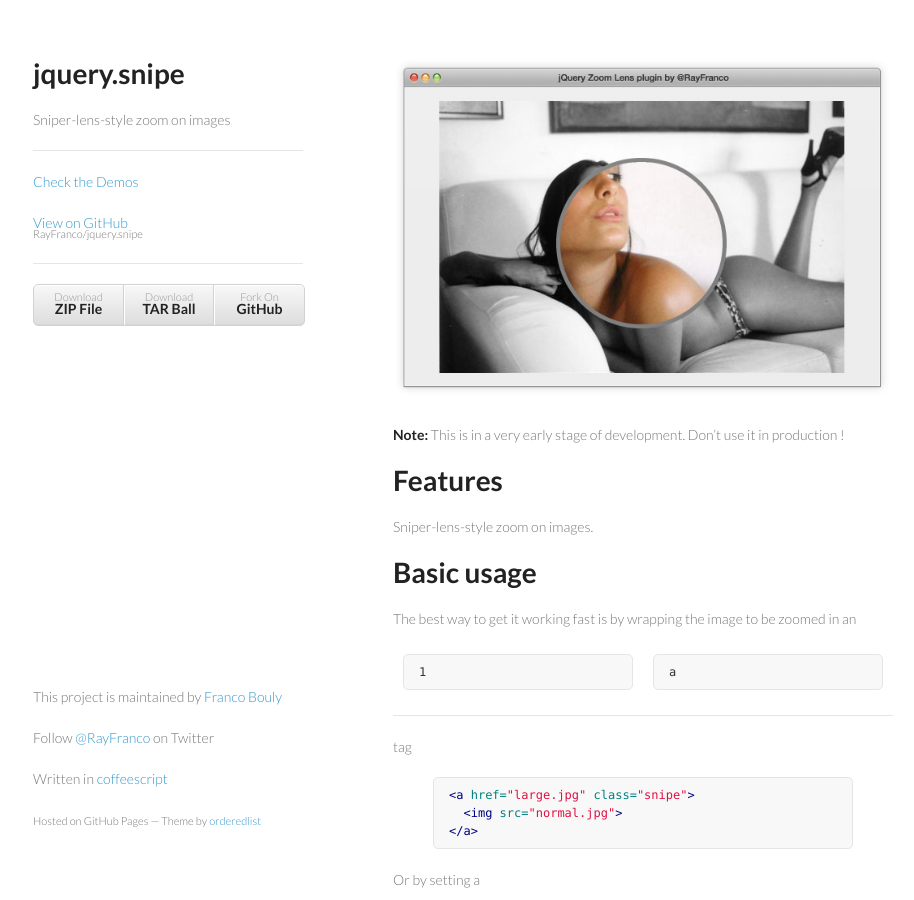
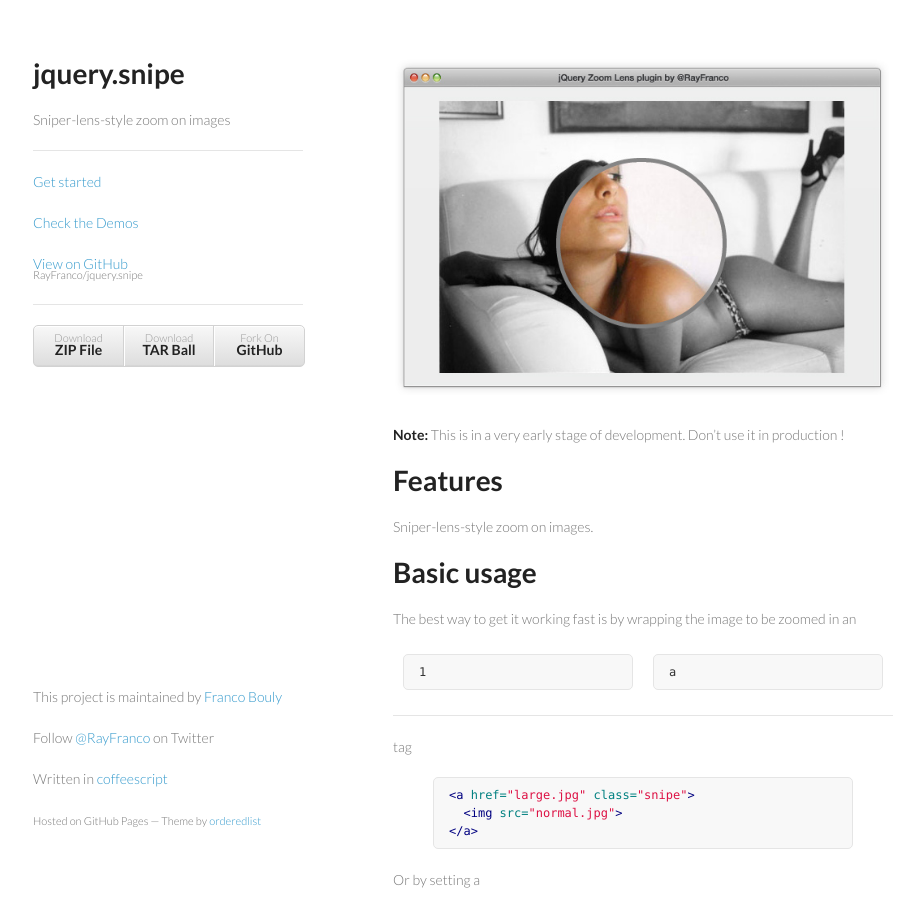
Before and after one commit to rayfranco/jquery.snipe, a Jekyll site: the page built from index.md, in a window 1280 px wide and 900 px high. Shown: the whole window, without its empty margins (177-1091 px from the left). Built offline with Jekyll 4.4.1, drawn with Linux system fonts in a browser that asks for light colours; nearby versions of some CDN libraries; Markdown is read by kramdown in place of the engine named in the settings.

Commit message:
Added home link

```diff
--- a/_includes/header.html
+++ b/_includes/header.html
@@ -2,6 +2,7 @@
 	<h1>{{ site.project.name }}</h1>
 	<p>{{ site.project.description }}</p>
 	<hr>
+	<p><a href="index.html" title="">Get started</a></p>
 	<p><a href="demos.html" title="">Check the Demos</a></p>
 	<p class="view"><a href="http://github.com/{{ site.project.user }}/{{ site.project.name }}">View on GitHub <small>{{ site.project.user }}/{{ site.project.name }}</small></a></p>
 	<hr>
```
